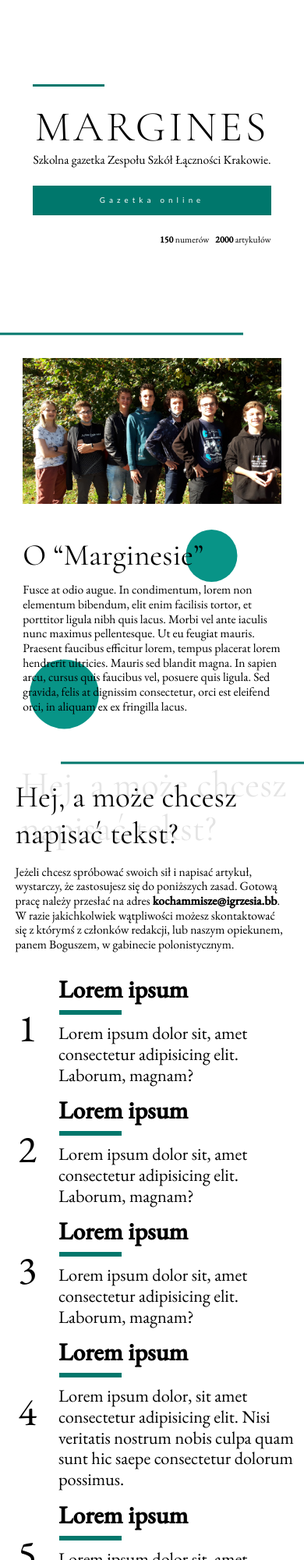
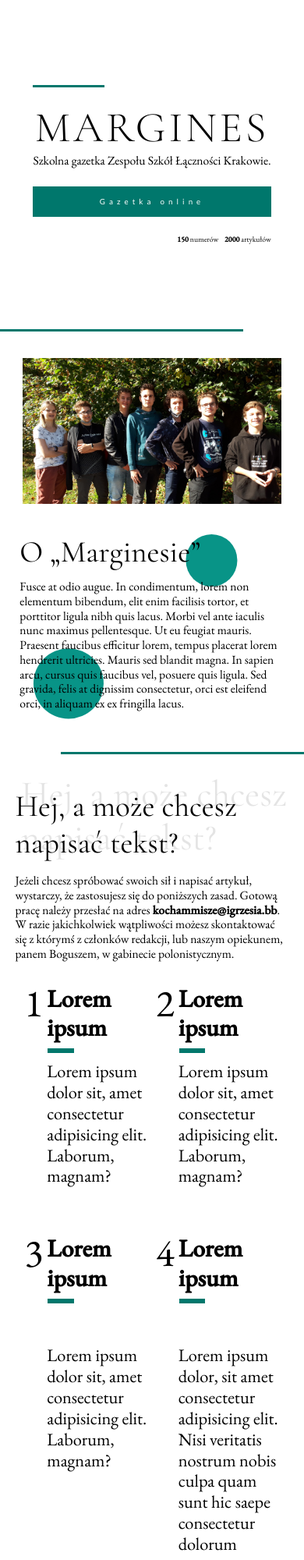
Before and after one commit to lemonjuiceexe/margines, a plain HTML site: page index.html in a window 390 px wide. Shown: the top 2000 px of the page at 78% size. Drawn offline with nearby package versions, Linux system fonts and the light colour scheme.

Commit message:
Cleanup the existing styles and html

```diff
--- a/css/about-responsiveness.css
+++ b/css/about-responsiveness.css
@@ -1,19 +1,18 @@
-.about-img-div, .about-content {
-  float: none;
+.about {
+    flex-flow: column nowrap;
+}
+.about-img-div,
+.about-content {
     width: 90%;
-  margin-left: auto;
-  margin-right: auto;
 }
 
 .about-content h2 {
     font-size: 10vw;
     margin-top: 5vw;
 }
-
 .about-content p {
     font-size: 4vw;
     margin-top: 3vw;
-
 }
 
 .about-content::before {
@@ -21,7 +20,6 @@
     height: 17vw;
     transform: translate(-200%, 30%);
 }
-
 .about-content::after {
     width: 23vw;
     height: 23vw;
--- a/css/about.css
+++ b/css/about.css
@@ -2,81 +2,69 @@
     width: 100%;
     padding: 7vw 0 5vw 0;
     position: relative;
+    display: flex;
+    flex-flow: row wrap;
+    justify-content: space-between;
+    align-items: center;
 }
-
 .about::before {
     content: '';
+    display: block;
     position: absolute;
-  display: block;
+    left: 0;
+    top: 0;
     border-top: #00776C 3px solid;
     width: 80%;
     height: 5vw;
-  transform: translateY(-100%);
 }
 
 .about-img-div {
     width: 45%;
-  float: left;
     overflow: hidden;
 }
-
 .about-img-div img {
     width: 100%;
-  transition: transform 1s;
-  padding : 2.5vw;
+    transition: all 1000ms;
+    padding: 2.5vw;
 }
-
 .about-img-div img:hover {
     transform: scale(1.2) rotate(2deg);
 }
 
 .about-content {
     width: 55%;
-  float: left;
     height: 100%;
     position: relative;
+    padding: 1.5vw;
 }
-
 .about-content h2 {
     font-size: 4vw;
     font-family: "Cormorant Garamond", serif;
 }
-
 .about-content p {
     font-size: 1.7vw;
     margin-bottom: 7vw;
     margin-top: 1vw;
 }
-
-.about-text {
-  position: relative;
-  padding: 2.5vw;
-  z-index: 3;
-}
-
-.about-content::before {
-  content: '';
-  display: block;
-  position: absolute;
-  width: 10vw;
-  height: 10vw;
-  background-color: #089487;
-  border-radius: 50%;
-  left: 100%;
-  right: 0;
-  transform: translate(-200%, 20%);
-  margin: auto;
-  z-index: 1;
-}
-
+.about-content::before,
 .about-content::after {
     content: '';
     display: block;
     position: absolute;
+    background-color: #089487;
+    border-radius: 50%;
+    margin: auto;
+    z-index: -1;
+}
+.about-content::before {
+    width: 10vw;
+    height: 10vw;
+    left: 100%;
+    right: 0;
+    transform: translate(-200%, 20%);
+}
+.about-content::after {
     width: 15vw;
     height: 15vw;
-  background-color: #089487;
-  border-radius: 50%;
-  transform: translate(-30%, -110%);
-  z-index: -1;
+    transform: translate(-50%, -90%);
 }
--- /dev/null
+++ b/css/for-writers-responsiveness.css
@@ -0,0 +1,17 @@
+.for-writers h2{
+    font-size: 10vw;
+    margin-top: 5vw;
+}
+.for-writers p{
+    font-size: 4vw;
+    margin-top: 3vw;
+}
+
+.for-writers > h2::after{
+    opacity: 0.1;
+    transform: translate(2%, -102%);
+}
+
+.for-writers-rule{
+    max-width : 48%;
+}
--- a/css/for-writers.css
+++ b/css/for-writers.css
@@ -1,4 +1,5 @@
 .for-writers{
+    position: relative;
     display: inline-block;
     width : 100vw;
     padding : 7vw 5vw;
@@ -13,8 +14,21 @@
     margin-top: 1vw;
     padding-right : 1vw;
 }
+strong{
+    font-weight: bold;
+}
 
-.for-writers > h2::after{
+.for-writers::before {
+    content: '';
+    position: absolute;
+    display: block;
+    border-top: #00776C 3px solid;
+    width: 80%;
+    right: 0;
+    top: 0;
+    height: 5vw;
+}
+.for-writers-header::after{
     display: block;
     content : "Hej, a może chcesz napisać tekst?";
     overflow-x: visible;
@@ -24,53 +38,38 @@
     font-size : 1.2em;
 }
 
-.for-writers::before {
-    content: '';
-    position: absolute;
-    display: block;
-    border-top: #00776C 3px solid;
-    width: 80%;
-    right: 0;
-    height: 5vw;
-    transform: translateY(-100%);
-}
-
-strong{
-    font-weight: bold;
-}
-
-/*Rules*/
-.rules{
+/* Rules */
+.for-writers-rules{
     display: flex;
+    flex-flow: row wrap;
     justify-content: center;
-    flex-wrap: wrap;
     margin-top : 5vw;
 }
-.rule{
+.for-writers-rule{
     max-width : 33%;
-    min-width : 400px;
     display: grid;
     grid-template-columns: 1fr 4fr;
-    grid-template-rows: 2;
+    grid-template-rows: 1fr 2fr;
     font-size : 1.4rem;
     margin : 1vw 0;
 }
-.rule > div:nth-child(1){
-    display: flex;
-    justify-content: center;
+.for-writers-rule-number{
     grid-row : 1 / 3;
     grid-column: 1 / 2;
+    display: flex;
+    flex-flow: column nowrap;
+    justify-content: flex-start;
     place-items: center;
     font-size: 2.2em;
 }
-.rule > div:nth-child(2){
+.for-writers-rule-title{
     grid-row : 1 / 2;
     grid-column: 2 / 3;
     font-size: 1.4em;
     margin : 5px 0;
     font-weight: bold;
 }
-.rule > div:nth-child(2)::after{
+.for-writers-rule-title::after{
     content: "";
     display: block;
     position: relative;
@@ -80,32 +79,15 @@ strong{
     height : 3px;
     margin : 5px 0;
 }
-.rule > div:nth-child(3){
+.for-writers-rule-content{
     grid-row : 2 / 3;
     grid-column: 2 / 3;
 }
 
-@media screen and (max-width: 1333px){
-    .rule{
-        max-width : 45%;
-    }
-}
 @media screen and (max-width: 889px){
-    .rule{
-        max-width : 85%;
-    }
+
 }
 
 @media screen and (max-width: 960px), screen and (max-aspect-ratio: 4/3){
-    .for-writers h2{
-        font-size : 10vw;
-    }
-    .for-writers p{
-        font-size: 4vw;
-        margin-top: 3vw;
-    }
-    .for-writers > h2::after{
-        opacity: 0.1;
-        transform: translate(2%, -102%);
-    }
+
 }
--- a/css/header-responsiveness.css
+++ b/css/header-responsiveness.css
@@ -1,3 +1,7 @@
+.main-header {
+    justify-content: flex-start;
+}
+
 .main-header-image {
     display: none;
 }
@@ -6,11 +10,9 @@
     width: 100%;
     text-align: center;
 }
-
 .main-header-content h1 {
     font-size: 14vw;
 }
-
 .main-header-content h2 {
     font-size: 4vw;
 }
@@ -18,19 +20,14 @@
 .btn-a {
     margin-top: 6vw;
 }
-
-.centered a span {
+.btn-a>span {
     font-size: 2.5vw;
     letter-spacing: 1.3vw;
 }
 
-.centered div > span {
-  font-size: 3vw;
+.stats-element {
+    font-size: 2.5vw;
     margin-top: 5vw;
-}
-
-.main-header {
-  justify-content: flex-start;
 }
 
 @media screen and (max-aspect-ratio: 7/8) {
--- /dev/null
+++ b/css/header.css
@@ -0,0 +1,115 @@
+.main-header {
+	width: 100%;
+	height: 80vh;
+	display: flex;
+	justify-content: flex-end;
+	align-items: center;
+	position: relative;
+}
+
+.main-header-content {
+	height: 100%;
+	width: calc(100vw - 71vh);
+	min-width: 55vw;
+	padding: 3vw;
+	display: flex;
+	justify-content: center;
+	align-items: center;
+}
+.main-header-content h1 {
+	font-size: 7vw;
+	letter-spacing: 1vw;
+	text-transform: uppercase;
+	font-weight: lighter;
+	font-family: "Cormorant Garamond", serif;
+}
+.main-header-content h2 {
+	font-size: 1.5vw;
+}
+
+.main-header-image {
+	height: 100%;
+	width: 71vh;
+	overflow: hidden;
+	display: flex;
+	justify-content: flex-end;
+	align-items: center;
+	perspective: 1000px;
+}
+.main-header-image img {
+	height: 85%;
+	margin: 10%;
+	box-shadow: rgb(73, 73, 73) 1px 1px 10px, rgb(73, 73, 73) 1px 1px 1px, rgb(255, 255, 255) 2px 2px, rgb(73, 73, 73) 3px 3px 1px, rgb(255, 255, 255) 4px 4px, rgb(73, 73, 73) 5px 5px 1px;
+	transform: rotateY(-15deg);
+	transition: all 1s;
+}
+.main-header-image img:hover {
+	transform: scale(1.1) rotateY(-5deg);
+	box-shadow: rgb(73, 73, 73) 1px 1px 10px, rgb(73, 73, 73) 1px 1px 1px, rgb(255, 255, 255) 2px 2px, rgb(73, 73, 73) 3px 3px 1px, rgb(255, 255, 255) 4px 4px, rgb(73, 73, 73) 5px 5px 1px;
+	transition: all 1s;
+}
+
+.centered {
+	width: max-content;
+	position: relative;
+}
+
+.centered::before {
+	content: '';
+	display: block;
+	width: 30%;
+	height: 3px;
+	background-color: #00776C;
+	margin-bottom: 5vw;
+}
+
+.stats{
+	margin-top: 1vw;
+	display: flex;
+	justify-content: flex-end;
+	align-items: center;
+	font-size: 1.5vw;
+}
+
+.stats-element {
+	margin-left: 2vw;
+}
+
+.stats-number {
+	font-weight: bold;
+}
+
+.btn-a {
+	display: block;
+	background-color: #00776C;
+	position: relative;
+	text-decoration: none;
+	width: 100%;
+	aspect-ratio: 8/1;
+	margin-top: 3vw;
+}
+.btn-a::before {
+	content: '';
+	background-color: #fff;
+	display: block;
+	position: absolute;
+	height: 100%;
+	opacity: .1;
+	width: 0;
+	transition: width .5s
+}
+.btn-a:hover::before {
+	width: 100%;
+}
+.btn-a span {
+	color: #fff;
+	display: flex;
+	justify-content: center;
+	align-items: center;
+	position: absolute;
+	height: 100%;
+	width: 100%;
+	font-family: 'Lato', sans-serif;
+	font-size: 1.3vw;
+	letter-spacing: .3vw;
+}
--- a/css/main-header.css
+++ /dev/null
@@ -1,134 +0,0 @@
-.main-header {
-  width: 100%;
-  height: 80vh;
-  display: flex;
-  justify-content: flex-end;
-  align-items: center;
-  position: relative;
-}
-
-.main-header-image {
-  height: 100%;
-  width: 71vh;
-  overflow: hidden;
-  display: flex;
-  justify-content: flex-end;
-  align-items: center;
-  perspective: 1000px;
-}
-
-.main-header-image img {
-  height: 85%;
-  margin:10%;
-  box-shadow: rgb(73, 73, 73) 1px 1px 10px, rgb(73, 73, 73) 1px 1px 1px,rgb(255, 255, 255) 2px 2px,rgb(73, 73, 73) 3px 3px 1px,rgb(255, 255, 255) 4px 4px,rgb(73, 73, 73) 5px 5px 1px;
-  transform: rotateY(-15deg);
-  transition: all 1s;
-}
-.main-header-image img:hover{
-  transform: scale(1.1) rotateY(-5deg) ;
-  box-shadow: rgb(73, 73, 73) 1px 1px 10px, rgb(73, 73, 73) 1px 1px 1px,rgb(255, 255, 255) 2px 2px,rgb(73, 73, 73) 3px 3px 1px,rgb(255, 255, 255) 4px 4px,rgb(73, 73, 73) 5px 5px 1px;
-  transition: all 1s;
-}
-.main-header-content {
-  height: 100%;
-  width: calc(100vw - 71vh);
-  min-width: 55vw;
-  padding: 3vw;
-  display: flex;
-  justify-content: center;
-  align-items: center;
-}
-
-.main-header-content h2 {
-  font-size: 1.5vw;
-}
-
-.main-header-content h1 {
-  font-size: 7vw;
-  letter-spacing: 1vw;
-  text-transform: uppercase;
-  font-weight: lighter;
-  font-family: "Cormorant Garamond", serif;
-}
-
-.centered {
-  width: max-content;
-  position: relative;
-}
-
-.centered::before {
-  content: '';
-  display: block;
-  width: 30%;
-  height: 3px;
-  background-color: #00776C;
-  margin-bottom: 5vw;
-}
-
-.centered div {
-  margin-top: 1vw;
-  display: flex;
-  justify-content: flex-end;
-  align-items: center;
-  font-size: 1.5vw;
-}
-
-.centered div > span {
-  margin-left: 2vw;
-}
-
-.centered div > span > span {
-  font-weight: bold;
-}
-
-/* ////////////////////////////////////////////////////////////////////////// */
-
-@keyframes fade {
-  from {
-    opacity: .3;
-    width: 0;
-  }
-
-  to {
-    width: 100%;
-    opacity: 0;
-  }
-}
-
-.btn-a {
-  display: block;
-  background-color: #00776C;
-  position: relative;
-  text-decoration: none;
-  width: 100%;
-  aspect-ratio: 8/1;
-  margin-top: 3vw;
-}
-
-.btn-a::before {
-  content: '';
-  background-color: #fff;
-  display: block;
-  position: absolute;
-  height: 100%;
-  opacity: .1;
-  width: 0;
-  transition: width .5s
-}
-
-.btn-a:hover::before {
-  width: 100%;
- }
-
-.btn-a span {
-  color: #fff;
-  display: flex;
-  justify-content: center;
-  align-items: center;
-  position: absolute;
-  height: 100%;
-  width: 100%;
-  font-family: 'Lato', sans-serif;
-  font-size: 1.3vw;
-  letter-spacing: .3vw;
-}
--- /dev/null
+++ b/css/reset.css
@@ -0,0 +1,49 @@
+* {
+    margin: 0;
+    padding: 0;
+    box-sizing: border-box;
+}
+
+html, body, div, span, applet, object, iframe,
+h1, h2, h3, h4, h5, h6, p, blockquote, pre,
+a, abbr, acronym, address, big, cite, code,
+del, dfn, em, img, ins, kbd, q, s, samp,
+small, strike, strong, sub, sup, tt, var,
+b, u, i, center,
+dl, dt, dd, ol, ul, li,
+fieldset, form, label, legend,
+table, caption, tbody, tfoot, thead, tr, th, td,
+article, aside, canvas, details, embed,
+figure, figcaption, footer, header, hgroup,
+menu, nav, output, ruby, section, summary,
+time, mark, audio, video {
+    margin: 0;
+    padding: 0;
+    border: 0;
+    font-size: 100%;
+    font: inherit;
+    vertical-align: baseline;
+}
+/* HTML5 display-role reset for older browsers */
+article, aside, details, figcaption, figure,
+footer, header, hgroup, menu, nav, section {
+    display: block;
+}
+body {
+    line-height: 1.2;
+}
+ol, ul {
+    list-style: none;
+}
+blockquote, q {
+    quotes: none;
+}
+blockquote:before, blockquote:after,
+q:before, q:after {
+    content: '';
+    content: none;
+}
+table {
+    border-collapse: collapse;
+    border-spacing: 0;
+}
--- a/css/style.css
+++ b/css/style.css
@@ -1,60 +1,8 @@
+@import url("reset.css");
+
 @import url('https://fonts.googleapis.com/css2?family=EB+Garamond:wght@400;500&display=swap');
 @import url('https://fonts.googleapis.com/css2?family=Lato:wght@300;400&display=swap');
 @import url('https://fonts.googleapis.com/css2?family=Cormorant+Garamond:wght@300;400;500;600&display=swap');
-
-/* Arkusz zerujący Meyera */
-html, body, div, span, applet, object, iframe,
-h1, h2, h3, h4, h5, h6, p, blockquote, pre,
-a, abbr, acronym, address, big, cite, code,
-del, dfn, em, img, ins, kbd, q, s, samp,
-small, strike, strong, sub, sup, tt, var,
-b, u, i, center,
-dl, dt, dd, ol, ul, li,
-fieldset, form, label, legend,
-table, caption, tbody, tfoot, thead, tr, th, td,
-article, aside, canvas, details, embed,
-figure, figcaption, footer, header, hgroup,
-menu, nav, output, ruby, section, summary,
-time, mark, audio, video {
-    margin: 0;
-    padding: 0;
-    border: 0;
-    font-size: 100%;
-    font: inherit;
-    vertical-align: baseline;
-}
-/* HTML5 display-role reset for older browsers */
-article, aside, details, figcaption, figure,
-footer, header, hgroup, menu, nav, section {
-    display: block;
-}
-body {
-    line-height: 1.2;
-}
-ol, ul {
-    list-style: none;
-}
-blockquote, q {
-    quotes: none;
-}
-blockquote:before, blockquote:after,
-q:before, q:after {
-    content: '';
-    content: none;
-}
-table {
-    border-collapse: collapse;
-    border-spacing: 0;
-}
-
-
-/* Inne właściwości */
-
-* {
-  margin: 0;
-  padding: 0;
-  box-sizing: border-box;
-}
 
 body {
   font-family: 'EB Garamond', serif;
@@ -67,15 +15,12 @@ body {
   width: 10px;
   background-color: #fff;
 }
-
 ::-webkit-scrollbar-thumb {
   background-color: #089487;
 }
-
 ::-webkit-scrollbar-thumb:hover {
   background-color: #00776C;
 }
-
 ::selection, ::-moz-selection{
   background-color : #089487;
   color : white;
--- a/index.html
+++ b/index.html
@@ -1,39 +1,49 @@
-
 <!DOCTYPE html>
 <html lang="pl">
+
 <head>
     <meta charset="utf-8" />
     <title>Margines - gazetka ZSŁ w Krakowie</title>
-    <meta name="description" content='Strona gazetki szkolnej "Margines" Zespołu Szkół Łączności w Krakowie. Znajdziesz tu wydania online oraz informacje jak stać się członkiem Redakcji i jakich błędów nie popełniać pisząc teksty.' />
+    <meta name="description"
+        content='Strona gazetki szkolnej "Margines" Zespołu Szkół Łączności w Krakowie. Znajdziesz tu wydania online oraz informacje jak stać się członkiem Redakcji i jakich błędów nie popełniać pisząc teksty.' />
 
     <meta name="author" content="Michał Karp, Franciszek Niwicki, Grzegorz Majgier" />
 
     <link rel="stylesheet" href="css/style.css" />
 
-    <!-- Style nagłówka -->
-    <link rel="stylesheet" href="css/main-header.css" />
-    <link rel="stylesheet" href="css/header-responsiveness.css" media="screen and (max-width: 960px)"/>
-    <link rel="stylesheet" href="css/header-responsiveness.css" media="screen and (max-aspect-ratio: 4/3)"/>
+    <!-- Header styles -->
+    <link rel="stylesheet" href="css/header.css" />
+    <link rel="stylesheet" href="css/header-responsiveness.css" media="screen and (max-width: 960px)" />
+    <link rel="stylesheet" href="css/header-responsiveness.css" media="screen and (max-aspect-ratio: 4/3)" />
 
-    <!-- Style "O marginesie" -->
+    <!-- About styles -->
     <link rel="stylesheet" href="css/about.css" />
     <link rel="stylesheet" href="css/about-responsiveness.css" media="screen and (max-width: 960px)" />
-    <link rel="stylesheet" href="css/about-responsiveness.css" media="screen and (max-aspect-ratio: 4/3)"/>
+    <link rel="stylesheet" href="css/about-responsiveness.css" media="screen and (max-aspect-ratio: 4/3)" />
 
-    <!--Style "Chcesz napisać tekst"-->
+    <!-- For writers styles -->
     <link rel="stylesheet" href="css/for-writers.css">
+    <link rel="stylesheet" href="css/for-writers-responsiveness.css" media="screen and (max-width: 960px)" />
+    <link rel="stylesheet" href="css/for-writers-responsiveness.css" media="screen and (max-aspect-ratio: 4/3)" />
 
 </head>
+
 <body>
     <header class="main-header">
         <div class="main-header-content">
             <div class="centered">
                 <h1>Margines</h1>
                 <h2>Szkolna gazetka Zespołu Szkół Łączności Krakowie.</h2>
-          <a href="https://www.youtube.com/watch?v=dQw4w9WgXcQ" class="btn-a"><span>Gazetka online</span></a>
-          <div>
-            <span><span>150</span> numerów</span>
-            <span><span>2000</span> artykułów</span>
+                <a href="https://www.youtube.com/watch?v=dQw4w9WgXcQ" class="btn-a">
+                    <span>Gazetka online</span>
+                </a>
+                <div class="stats">
+                    <div class="stats-element">
+                        <span class="stats-number">150</span>&nbsp;numerów
+                    </div>
+                    <div class="stats-element">
+                        <span class="stats-number">2000</span>&nbsp;artykułów
+                    </div>
                 </div>
             </div>
         </div>
@@ -43,49 +53,54 @@
     </header>
     <section class="about">
         <div class="about-img-div">
-        <img src="img/others/intellectually_high-ranking_youth.jpg"/>
+            <img src="img/others/intellectually_high-ranking_youth.jpg" />
         </div>
         <div class="about-content">
-        <div class="about-text">
-          <h2>O “Marginesie”</h2> <!--To trzeba zmienić-->
-          <p>Fusce at odio augue. In condimentum, lorem non elementum bibendum, elit enim facilisis tortor, et porttitor ligula nibh quis lacus. Morbi vel ante iaculis nunc maximus pellentesque. Ut eu feugiat mauris. Praesent faucibus efficitur lorem, tempus placerat lorem hendrerit ultricies. Mauris sed blandit magna. In sapien arcu, cursus quis faucibus vel, posuere quis ligula. Sed gravida, felis at dignissim consectetur, orci est eleifend orci, in aliquam ex ex fringilla lacus.</p>
+            <h2>O „Marginesie”</h2>
+            <p>Fusce at odio augue. In condimentum, lorem non elementum bibendum, elit enim facilisis tortor, et
+                porttitor ligula nibh quis lacus. Morbi vel ante iaculis nunc maximus pellentesque. Ut eu feugiat
+                mauris. Praesent faucibus efficitur lorem, tempus placerat lorem hendrerit ultricies. Mauris sed
+                blandit magna. In sapien arcu, cursus quis faucibus vel, posuere quis ligula. Sed gravida, felis at
+                dignissim consectetur, orci est eleifend orci, in aliquam ex ex fringilla lacus.</p>
         </div>
-      </div>
-      <div style="clear: both;"></div>
     </section>
     <section class="for-writers">
-      <h2>Hej, a może chcesz napisać tekst?</h2>
-      <p>Jeżeli chcesz spróbować swoich sił i napisać artykuł, wystarczy, że zastosujesz się do poniższych zasad. Gotową pracę należy przesłać na adres <strong>kochammisze@igrzesia.bb</strong>. W razie jakichkolwiek wątpliwości możesz skontaktować się z którymś z członków redakcji, lub naszym opiekunem, panem Boguszem, w gabinecie polonistycznym.</p>
-      <div class="rules">
-        <div class="rule">
-          <div>1</div>
-          <div>Lorem ipsum</div>
-          <div>Lorem ipsum dolor sit, amet consectetur adipisicing elit. Laborum, magnam?</div>
+        <h2 class="for-writers-header">Hej, a może chcesz napisać tekst?</h2>
+        <p>Jeżeli chcesz spróbować swoich sił i napisać artykuł, wystarczy, że zastosujesz się do poniższych zasad.
+            Gotową pracę należy przesłać na adres <strong>kochammisze@igrzesia.bb</strong>. W razie jakichkolwiek
+            wątpliwości możesz skontaktować się z którymś z członków redakcji, lub naszym opiekunem, panem Boguszem, w
+            gabinecie polonistycznym.</p>
+        <div class="for-writers-rules">
+            <div class="for-writers-rule">
+                <div class="for-writers-rule-number">1</div>
+                <div class="for-writers-rule-title">Lorem ipsum</div>
+                <div class="for-writers-rule-content">Lorem ipsum dolor sit, amet consectetur adipisicing elit. Laborum, magnam?</div>
             </div>
-        <div class="rule">
-          <div>2</div>
-          <div>Lorem ipsum</div>
-          <div>Lorem ipsum dolor sit, amet consectetur adipisicing elit. Laborum, magnam?</div>
+            <div class="for-writers-rule">
+                <div class="for-writers-rule-number">2</div>
+                <div class="for-writers-rule-title">Lorem ipsum</div>
+                <div class="for-writers-rule-content">Lorem ipsum dolor sit, amet consectetur adipisicing elit. Laborum, magnam?</div>
             </div>
-        <div class="rule">
-          <div>3</div>
-          <div>Lorem ipsum</div>
-          <div>Lorem ipsum dolor sit, amet consectetur adipisicing elit. Laborum, magnam?</div>
+            <div class="for-writers-rule">
+                <div class="for-writers-rule-number">3</div>
+                <div class="for-writers-rule-title">Lorem ipsum</div>
+                <div class="for-writers-rule-content">Lorem ipsum dolor sit, amet consectetur adipisicing elit. Laborum, magnam?</div>
             </div>
-        <div class="rule">
-          <div>4</div>
-          <div>Lorem ipsum</div>
-          <div>Lorem ipsum dolor, sit amet consectetur adipisicing elit. Nisi veritatis nostrum nobis culpa quam sunt hic saepe consectetur dolorum possimus.</div>
+            <div class="for-writers-rule">
+                <div class="for-writers-rule-number">4</div>
+                <div class="for-writers-rule-title">Lorem ipsum</div>
+                <div class="for-writers-rule-content">Lorem ipsum dolor, sit amet consectetur adipisicing elit. Nisi veritatis nostrum nobis culpa quam
+                    sunt hic saepe consectetur dolorum possimus.</div>
             </div>
-        <div class="rule">
-          <div>5</div>
-          <div>Lorem ipsum</div>
-          <div>Lorem ipsum dolor sit, amet consectetur adipisicing elit. Laborum, magnam?</div>
+            <div class="for-writers-rule">
+                <div class="for-writers-rule-number">5</div>
+                <div class="for-writers-rule-title">Lorem ipsum</div>
+                <div class="for-writers-rule-content">Lorem ipsum dolor sit, amet consectetur adipisicing elit. Laborum, magnam?</div>
             </div>
-        <div class="rule">
-          <div>6</div>
-          <div>Lorem ipsum</div>
-          <div>Lorem ipsum dolor sit, amet consectetur adipisicing elit. Laborum, magnam?</div>
+            <div class="for-writers-rule">
+                <div class="for-writers-rule-number">6</div>
+                <div class="for-writers-rule-title">Lorem ipsum</div>
+                <div class="for-writers-rule-content">Lorem ipsum dolor sit, amet consectetur adipisicing elit. Laborum, magnam?</div>
             </div>
         </div>
     </section>
@@ -98,4 +113,5 @@
         </figure>
     </section>
 </body>
+
 </html>
```
Lines whose indentation alone changed are shown as unchanged.
